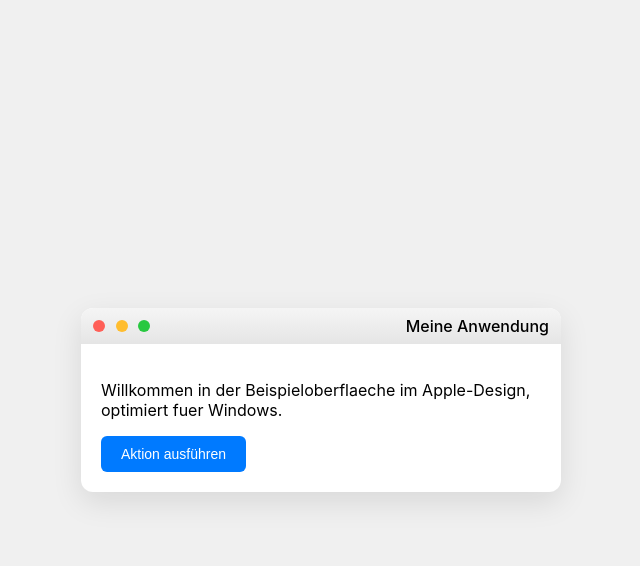
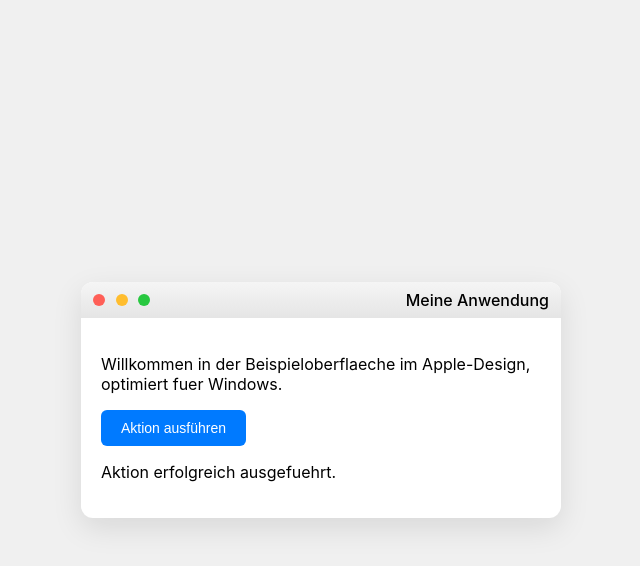
Before and after one commit to paulseidel1999/Test, a website: page ui/index.html in a window 1280 px wide. Both pictures are taken after a click on the button "Aktion ausfuehren". Shown: the whole page, without its empty margins (319-959 px from the left). Drawn offline with Linux system fonts and the light colour scheme.

Commit message:
Add accessible status feedback for UI action

```diff
--- a/ui/index.html
+++ b/ui/index.html
@@ -18,7 +18,8 @@
         </header>
         <main class="content">
             <p>Willkommen in der Beispieloberflaeche im Apple-Design, optimiert fuer Windows.</p>
-            <button id="action-btn">Aktion ausf&uuml;hren</button>
+            <button id="action-btn" type="button" aria-label="Aktion ausfuehren">Aktion ausf&uuml;hren</button>
+            <p id="status-msg" aria-live="polite"></p>
         </main>
     </div>
     <script src="script.js"></script>
--- a/ui/script.js
+++ b/ui/script.js
@@ -1,6 +1,10 @@
 const button = document.getElementById('action-btn');
+const status = document.getElementById('status-msg');
 if (button) {
     button.addEventListener('click', () => {
+        if (status) {
+            status.textContent = 'Aktion erfolgreich ausgefuehrt.';
+        }
         alert('Aktion ausgefuehrt!');
     });
 }
```
Also changed, not shown: tests/smoke.test.js (+2 -0 lines).
